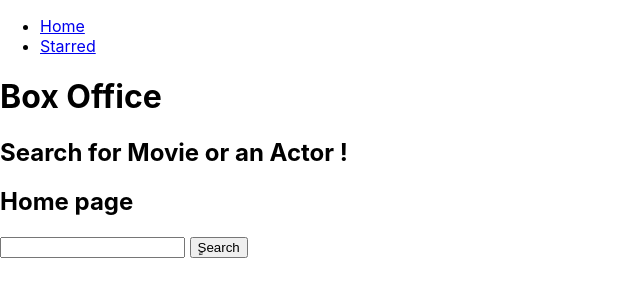
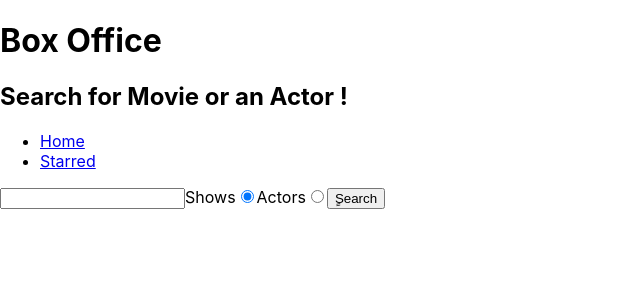
Before and after one commit to kareemshaban/box-office, a React (Create React App) app: page / in a window 1280 px wide. Shown: the top 300 px of the page, without its empty margins (0-640 px from the left). Built offline with nearby package versions, Linux system fonts and the light colour scheme.

Commit message:
show and actor grid

```diff
--- a/src/api/shows.js
+++ b/src/api/shows.js
@@ -1,8 +1,13 @@
-const BASE_URL = 'https://api.tvmaze.com/search/shows?q=';
+const BASE_URL = 'https://api.tvmaze.com/search/';
 const get_api = async query => {
   const res = (await fetch(`${BASE_URL}${query}`)).json();
   const body = await res;
   return body;
 };
 
-export default get_api;
+export function getShows(queryStr) {
+  return get_api(queryStr);
+}
+export function getActors(queryStr) {
+  return get_api(queryStr);
+}
--- /dev/null
+++ b/src/components/Actors/ActorCard.jsx
@@ -0,0 +1,20 @@
+import { Link } from 'react-router-dom';
+
+const ActorCard = props => {
+  const { name, img, gender, country, birthday, deathday } = props;
+
+  return (
+    <div>
+      <img src={img} />
+      <h1>
+        {name} {!!gender && `(${gender})`}
+        <p> {country ? `Comes from ${country}` : 'No country Known'} </p>
+        {!!birthday && `Born on ${birthday}`}
+        <p> {deathday ? `Died on ${deathday}` : 'Alive'}</p>
+      </h1>
+      <Link to="/">Read More</Link>
+    </div>
+  );
+};
+
+export default ActorCard;
--- /dev/null
+++ b/src/components/Actors/ActorGrid.jsx
@@ -0,0 +1,27 @@
+import ActorCard from './ActorCard';
+
+const ActorGrid = ({ actors }) => {
+  console.log(actors);
+  return (
+    <div>
+      {actors.map(data => {
+        return (
+          <ActorCard
+            key={data.person.id}
+            name={data.person.name}
+            gender={data.person.gender}
+            birthday={data.person.birthday}
+            deathday={data.person.deathday}
+            country={data.person.country ? data.person.country.name : ''}
+            img={
+              data.person.image
+                ? data.person.image.medium
+                : 'https://placehold.co/600x400'
+            }
+          />
+        );
+      })}
+    </div>
+  );
+};
+export default ActorGrid;
--- a/src/components/MainLayout.jsx
+++ b/src/components/MainLayout.jsx
@@ -5,8 +5,8 @@ import AppTitle from './AppTitle';
 const Mainlayout = () => {
   return (
     <div className="main">
+      <AppTitle />
       <Navs />
-      <AppTitle />
       <Outlet />
     </div>
   );
--- /dev/null
+++ b/src/components/SearchForm.jsx
@@ -0,0 +1,46 @@
+import { useState } from 'react';
+
+const SerachForm = ({ search }) => {
+  const [searchStr, setSearchStr] = useState('');
+  const [searchOption, setSearchOption] = useState('shows');
+
+  function inpValChange(ev) {
+    setSearchStr(ev.target.value);
+  }
+  function onRadioChange(ev) {
+    //setApiData(null);
+    setSearchOption(ev.target.value);
+  }
+  const onSubmit = ev => {
+    ev.preventDefault();
+    search(searchOption, searchStr);
+  };
+  return (
+    <form onSubmit={onSubmit}>
+      <input type="text" value={searchStr} onChange={inpValChange} />
+      <label>
+        Shows
+        <input
+          type="radio"
+          value="shows"
+          name="searchOption"
+          onChange={onRadioChange}
+          checked={searchOption === 'shows'}
+        />
+      </label>
+      <label>
+        Actors
+        <input
+          type="radio"
+          value="actors"
+          name="searchOption"
+          onChange={onRadioChange}
+          checked={searchOption === 'actors'}
+        />
+      </label>
+      <button type="submit">ٍSearch</button>
+    </form>
+  );
+};
+
+export default SerachForm;
--- /dev/null
+++ b/src/components/Shows/ShowCard.jsx
@@ -0,0 +1,17 @@
+import { Link } from 'react-router-dom';
+
+const ShowCard = ({ name, id, img, summary }) => {
+  const summaryStr = summary
+    ? summary.split(' ').slice(0, 10).join(' ').replace(/<.+?>/g, '')
+    : '';
+  return (
+    <div>
+      <img src={img} />
+      <h1>{name}</h1>
+      <div> {summaryStr}</div>
+      <Link to="/">Read More</Link>
+    </div>
+  );
+};
+
+export default ShowCard;
--- /dev/null
+++ b/src/components/Shows/ShowGrid.jsx
@@ -0,0 +1,24 @@
+import ShowCard from './ShowCard';
+
+const ShowGrid = ({ shows }) => {
+  return (
+    <div>
+      {shows.map(data => {
+        return (
+          <ShowCard
+            key={data.show.id}
+            name={data.show.name}
+            id={data.show.id}
+            img={
+              data.show.image
+                ? data.show.image.medium
+                : 'https://placehold.co/600x400'
+            }
+            summary={data.show.summary}
+          />
+        );
+      })}
+    </div>
+  );
+};
+export default ShowGrid;
--- a/src/pages/Home.jsx
+++ b/src/pages/Home.jsx
@@ -1,23 +1,23 @@
 import { useState } from 'react';
-import get_api from '../api/shows';
+import { getActors, getShows } from '../api/shows';
+import SerachForm from '../components/SearchForm';
+import ShowGrid from '../components/Shows/ShowGrid';
+import ActorGrid from '../components/Actors/ActorGrid';
 
 const Home = () => {
-  const [searchStr, setSearchStr] = useState('');
-  const [movies, setMovies] = useState(null);
+  const [apiData, setApiData] = useState(null);
   const [showsError, setShowError] = useState(null);
 
-  //console.log(movies);
-  function inpValChange(ev) {
-    setSearchStr(ev.target.value);
-  }
-  async function search(ev) {
-    ev.preventDefault();
-
+  async function search(searchOption, searchStr) {
     try {
       setShowError(null);
-      const body = await get_api(`${searchStr}`);
-
-      setMovies(body);
+      if (searchOption === 'shows') {
+        const body = await getShows(`shows?q=${searchStr}`);
+        setApiData(body);
+      } else {
+        const body = await getActors(`people?q=${searchStr}`);
+        setApiData(body);
+      }
     } catch (error) {
       setShowError(error.message);
     }
@@ -26,21 +26,22 @@ const Home = () => {
     if (showsError) {
       return <div>Error Eccured : ${showsError.message}</div>;
     }
-    if (movies) {
-      return movies.map(movie => {
-        return <div key={movie.show.id}>{movie.show.name}</div>;
-      });
+    if (apiData) {
+      if (apiData.length > 0) {
+        return apiData[0].show ? (
+          <ShowGrid shows={apiData} />
+        ) : (
+          <ActorGrid actors={apiData} />
+        );
+      }
+      return <div>No Result Found</div>;
     }
     return null;
   }
 
   return (
     <div>
-      <h2>Home page</h2>
-      <form onSubmit={search}>
-        <input type="text" value={searchStr} onChange={inpValChange} />{' '}
-        <button type="submit">ٍSearch</button>
-      </form>
+      <SerachForm search={search} />
       {renderMovies()}
     </div>
   );
```
